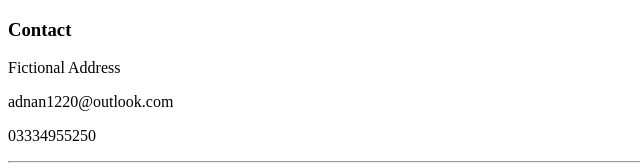
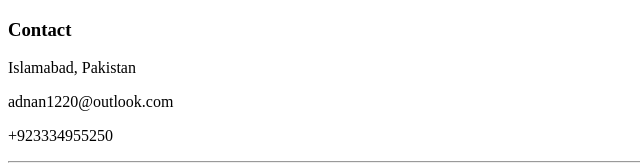
Before and after one commit to adnan-bhatti/cv, a plain HTML site: page contact.html in a window 1280 px wide. Shown: the top 168 px of the page, 0-640 px from the left. Drawn offline with Linux system fonts and the light colour scheme.

Commit message:
Update contact.html

```diff
--- a/contact.html
+++ b/contact.html
@@ -9,9 +9,9 @@
 </head>
 <body>
 <h3>Contact</h3>
-<p>Fictional Address</p>
+<p>Islamabad, Pakistan</p>
 <p>adnan1220@outlook.com</p>
-<p>03334955250</p>
+<p>+923334955250</p>
 <hr>
 <form action="mailto:adnan1220@outlook.com" method="post" enctype="text/plain">
     <label>Your Name:</label>
```
